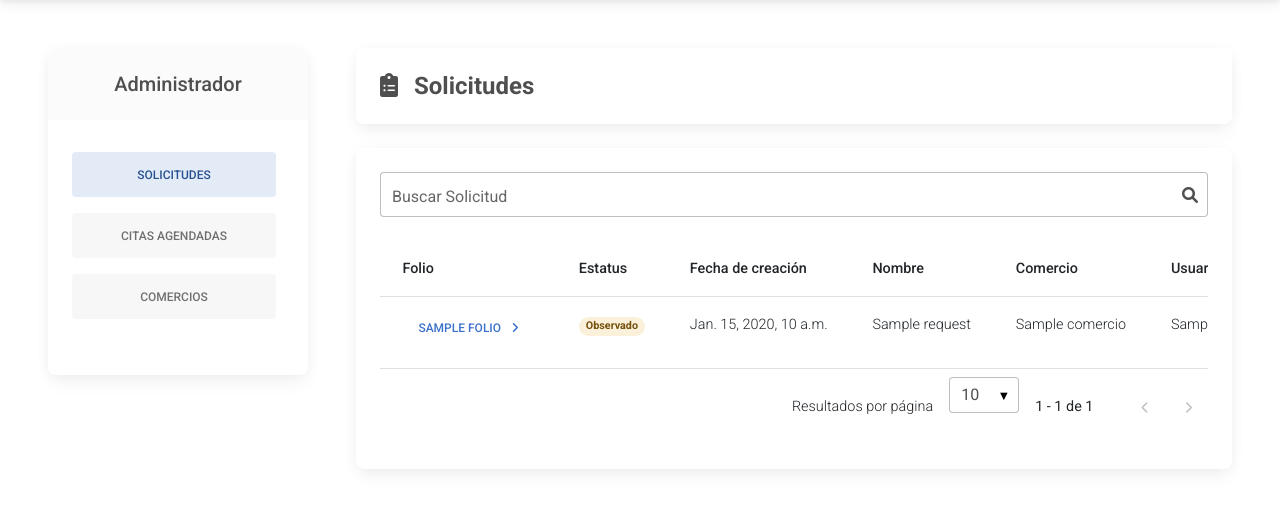
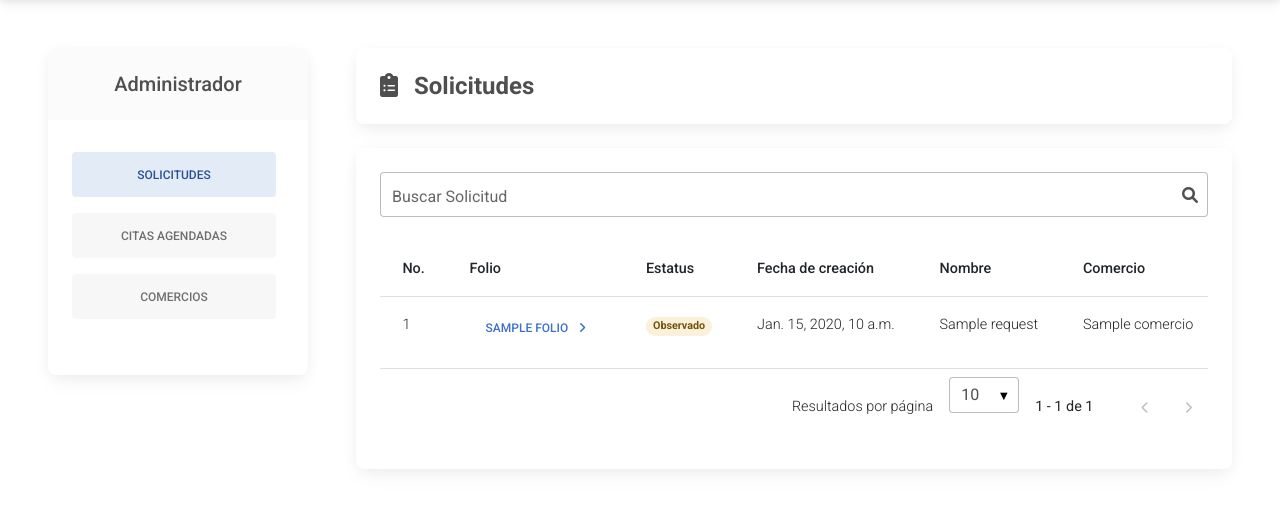
Before and after one commit to DEDC/feria, a Django app: template apps/admin/templates/admin/main.html in a window 1280 px wide. Shown: the part 62-572 px from the top of the page. Run offline with Django 3.2, Linux system fonts and the light colour scheme; the template is opened without the code that fills it: most values are stand-ins (such as "Sample title", 1, 10 or a date in 2020).

Commit message:
Se agregan contadores en el admin de Solicitudes

```diff
--- a/apps/admin/templates/admin/main.html
+++ b/apps/admin/templates/admin/main.html
@@ -57,6 +57,7 @@
                             <table>
                                 <thead>
                                     <tr>
+                                        <th class="th-sm">No.</th>
                                         <th class="th-sm">Folio</th>
                                         <th class="th-sm">Estatus</th>
                                         <th class="th-sm">Fecha de creación</th>
@@ -68,6 +69,7 @@
                                 <tbody>
                                     {% for rq in requests %}
                                     <tr>
+                                        <td>{{forloop.counter}}</td>
                                         <td>
                                             <a href="{% url 'admin:request' rq.uuid %}" type="button"
                                                 class="btn btn-sm btn-link btn-rounded">
```
